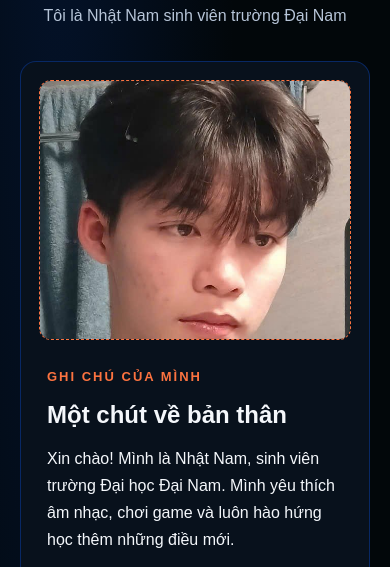
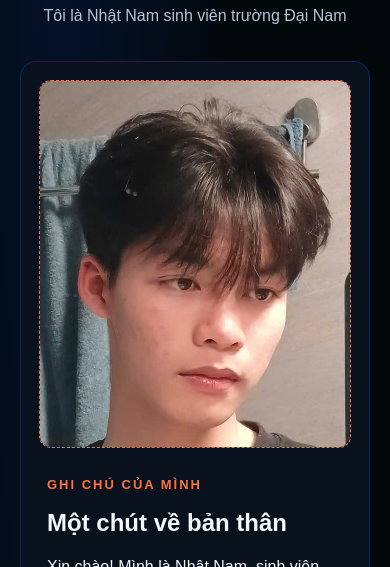
Before and after one commit to NhatNam-5/BaiTapLon_K20-02_Ki1, a plain HTML site: page index.html in a window 390 px wide. Shown: the part 277-844 px from the top of the page. Drawn offline with Linux system fonts and the light colour scheme.

Commit message:
Enlarge profile image and prevent cropping

```diff
--- a/style.css
+++ b/style.css
@@ -112,12 +112,13 @@ h1 {
 }
 
 .note-image {
-  width: 34%;
-  height: 240px;
-  flex: 0 0 34%;
+  width: 38%;
+  height: 360px;
+  flex: 0 0 38%;
   border: 1px dashed var(--orange);
   border-radius: 12px;
-  object-fit: cover;
+  background-color: var(--surface-soft);
+  object-fit: contain;
 }
 
 
@@ -395,8 +396,11 @@ footer {
 
   .note-image {
     width: 100%;
-    height: 260px;
+    height: auto;
+    max-height: 440px;
+    aspect-ratio: 606 / 716;
     flex-basis: auto;
+    object-fit: contain;
   }
 
   .stats {
```
